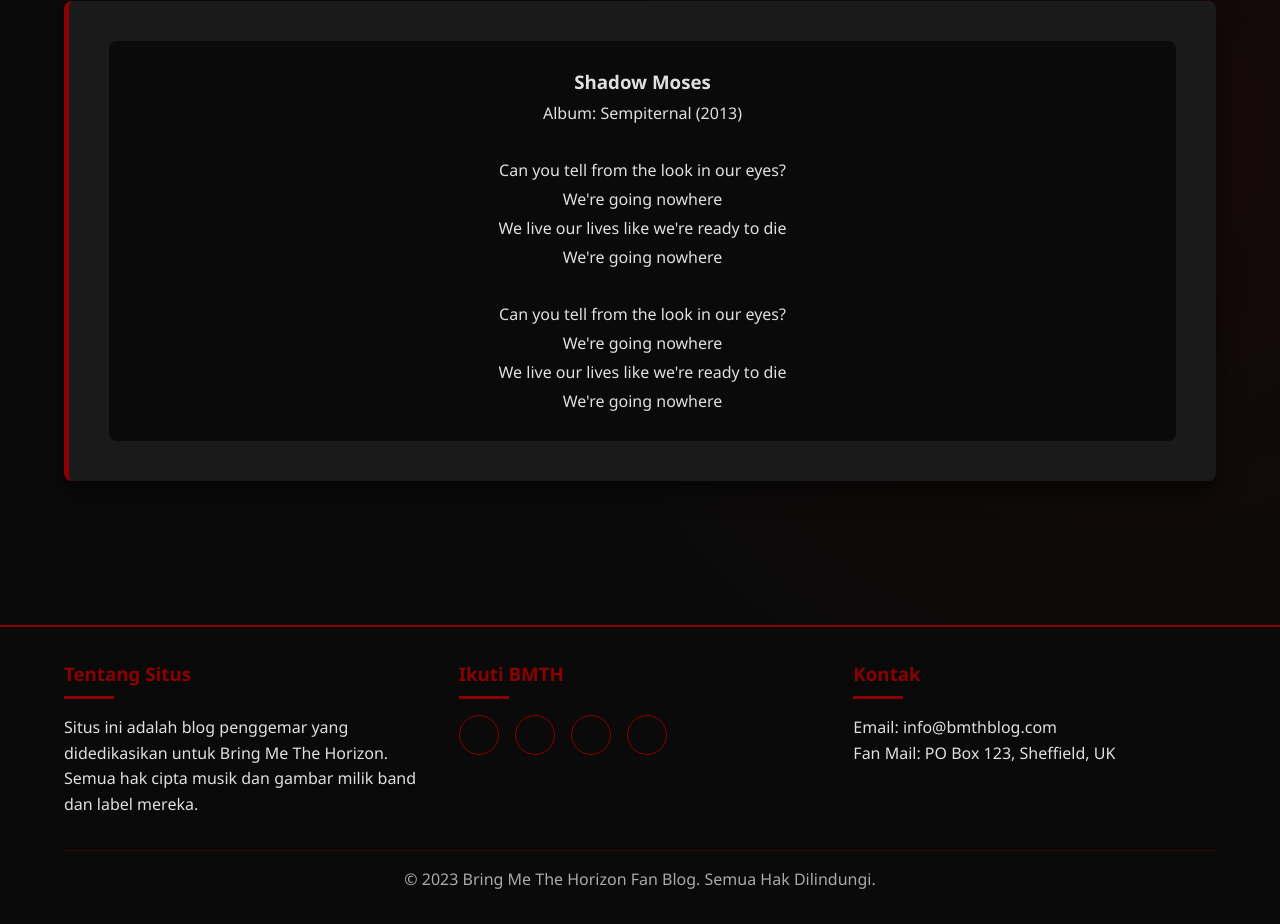
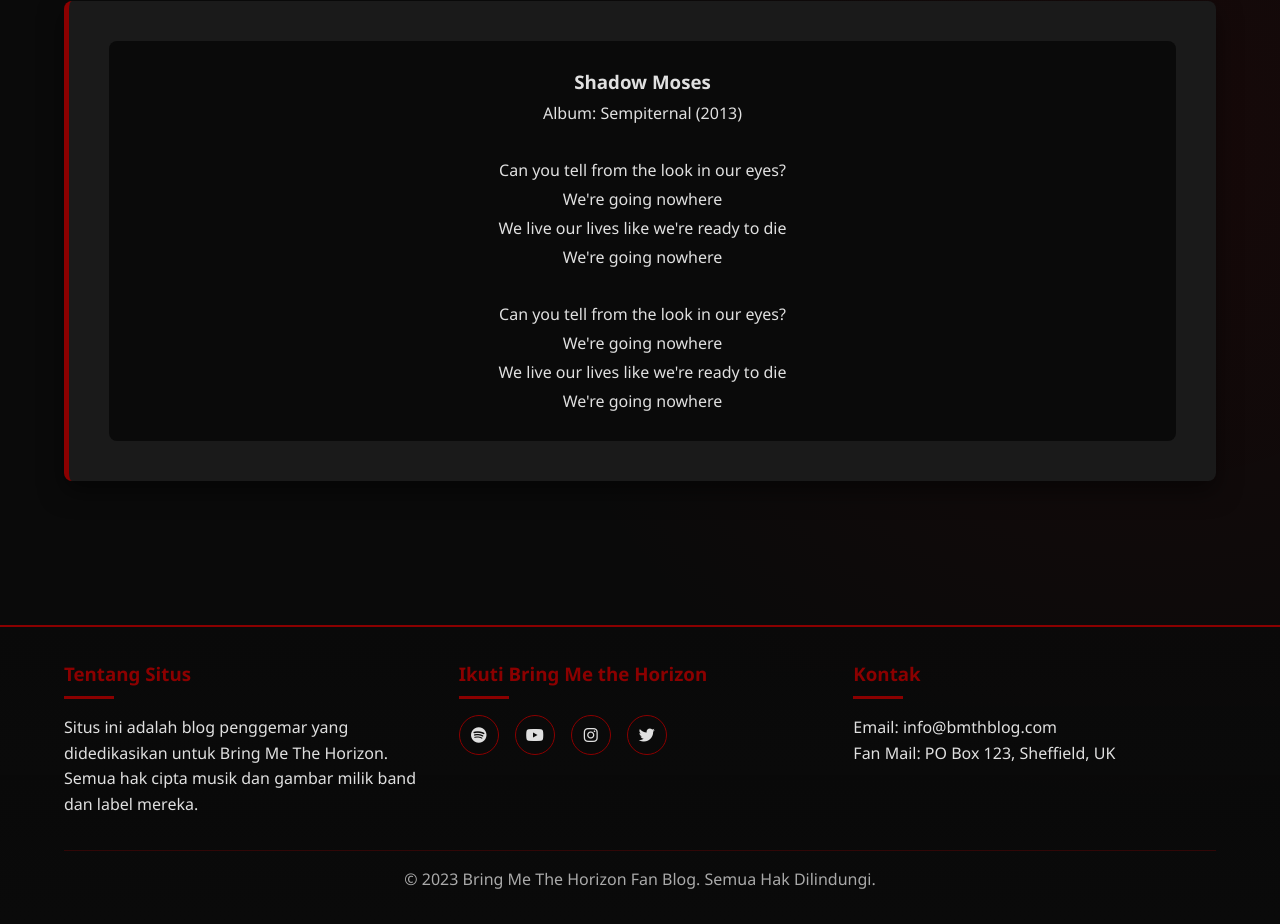
Before and after one commit to naataaco/horizon.id, a plain HTML site: page bmth.html in a window 1280 px wide. Shown: the part 3018-3942 px from the top of the page. Drawn offline with Linux system fonts and the light colour scheme.

Commit message:
Update bmth.html

```diff
--- a/bmth.html
+++ b/bmth.html
@@ -5,6 +5,8 @@
     <meta name="viewport" content="width=device-width, initial-scale=1.0">
     <title>horizon.id</title>
     <link rel="icon" type="img/png" href="bmth logo.png">
+    <link rel="stylesheet" href="https://cdnjs.cloudflare.com/ajax/libs/font-awesome/6.5.0/css/all.min.css">
+
 
     <style>
         html{
@@ -598,7 +600,7 @@
                 </div>
                 <nav>
                     <ul>
-                        <li><a href="index.html">SIGN UP</a></li>
+                        <li><a href="regis.html">SIGN UP</a></li>
                         <li><a href="#home">HOME</a></li>
                         <li><a href="#about">ABOUT</a></li>
                         <li><a href="#members">MEMBERS</a></li>
@@ -812,12 +814,12 @@
                     <p>Situs ini adalah blog penggemar yang didedikasikan untuk Bring Me The Horizon. Semua hak cipta musik dan gambar milik band dan label mereka.</p>
                 </div>
                 <div class="footer-section">
-                    <h3>Ikuti BMTH</h3>
+                    <h3>Ikuti Bring Me the Horizon</h3>
                     <div class="social-links">
-                        <a href="#"><i class="fab fa-spotify"></i></a>
-                        <a href="#"><i class="fab fa-youtube"></i></a>
-                        <a href="#"><i class="fab fa-instagram"></i></a>
-                        <a href="#"><i class="fab fa-twitter"></i></a>
+                        <a href="https://open.spotify.com/intl-id/artist/1Ffb6ejR6Fe5IamqA5oRUF?si=EbzeDwZVQh-Az1pPWA8feQ"><i class="fa-brands fa-spotify"></i></a>
+                        <a href="https://www.youtube.com/@BringMeTheHorizon"><i class="fab fa-youtube"></i></a>
+                        <a href="https://www.instagram.com/bringmethehorizon/"><i class="fab fa-instagram"></i></a>
+                        <a href="https://x.com/bmthofficial"><i class="fab fa-twitter"></i></a>
                     </div>
                 </div>
                 <div class="footer-section">
```
